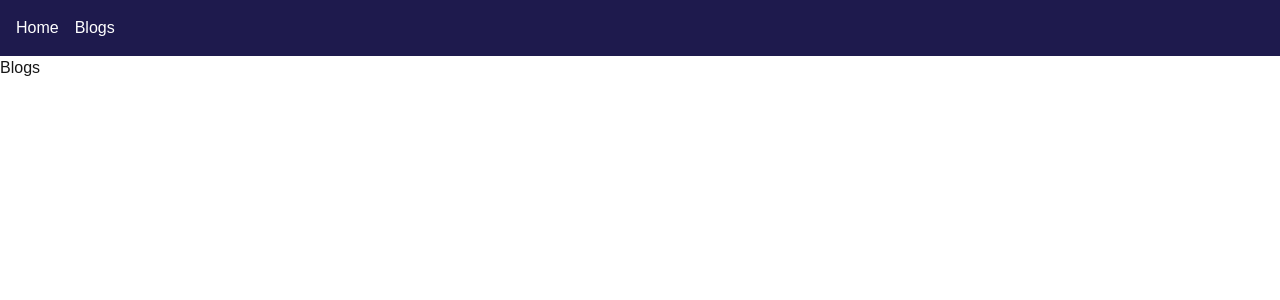
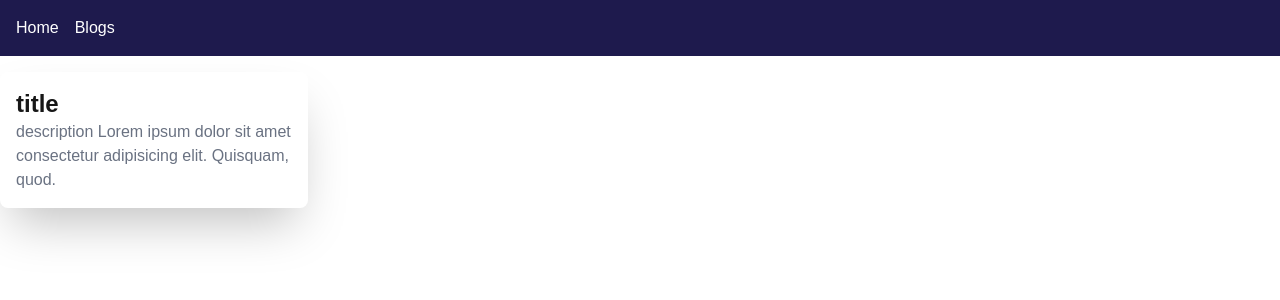
Before and after one commit to Hamzah-Mohandes/blog, a Next.js app: page /blogs in a window 1280 px wide. Shown: the top 300 px of the page. Built offline with nearby package versions, Linux system fonts and the light colour scheme.

Commit message:
Container stellt

```diff
--- a/app/blogs/page.tsx
+++ b/app/blogs/page.tsx
@@ -1,8 +1,19 @@
+import Container from '../components/Container'
 import React from 'react'
 
 function Blogs() {
     return (
-        <div>Blogs</div>
+        <Container>
+            <div className='grid  grid-cols-4 gap-4 mt-4'>
+
+                <div className='shadow-2xl rounded-lg p-4 hover:shadow-2xl transition-all duration-300 cursor-pointer hover:bg-indigo-950 hover:text-white'>
+                    <h2 className='text-2xl font-bold hover:text-white transition-all duration-300'>title</h2>
+                    <p className=' text-gray-500 hover:text-white transition-all duration-300 '>description Lorem ipsum dolor sit amet consectetur adipisicing elit. Quisquam, quod.</p>
+                </div>
+
+            </div>
+
+        </Container>
     )
 }
 
--- /dev/null
+++ b/app/components/Container.tsx
@@ -0,0 +1,11 @@
+import React from 'react'
+
+function Container({ children }: { children: React.ReactNode }) {
+    return (
+        <div className='container mx-auto'>
+            {children}
+        </div>
+    )
+}
+
+export default Container
```
